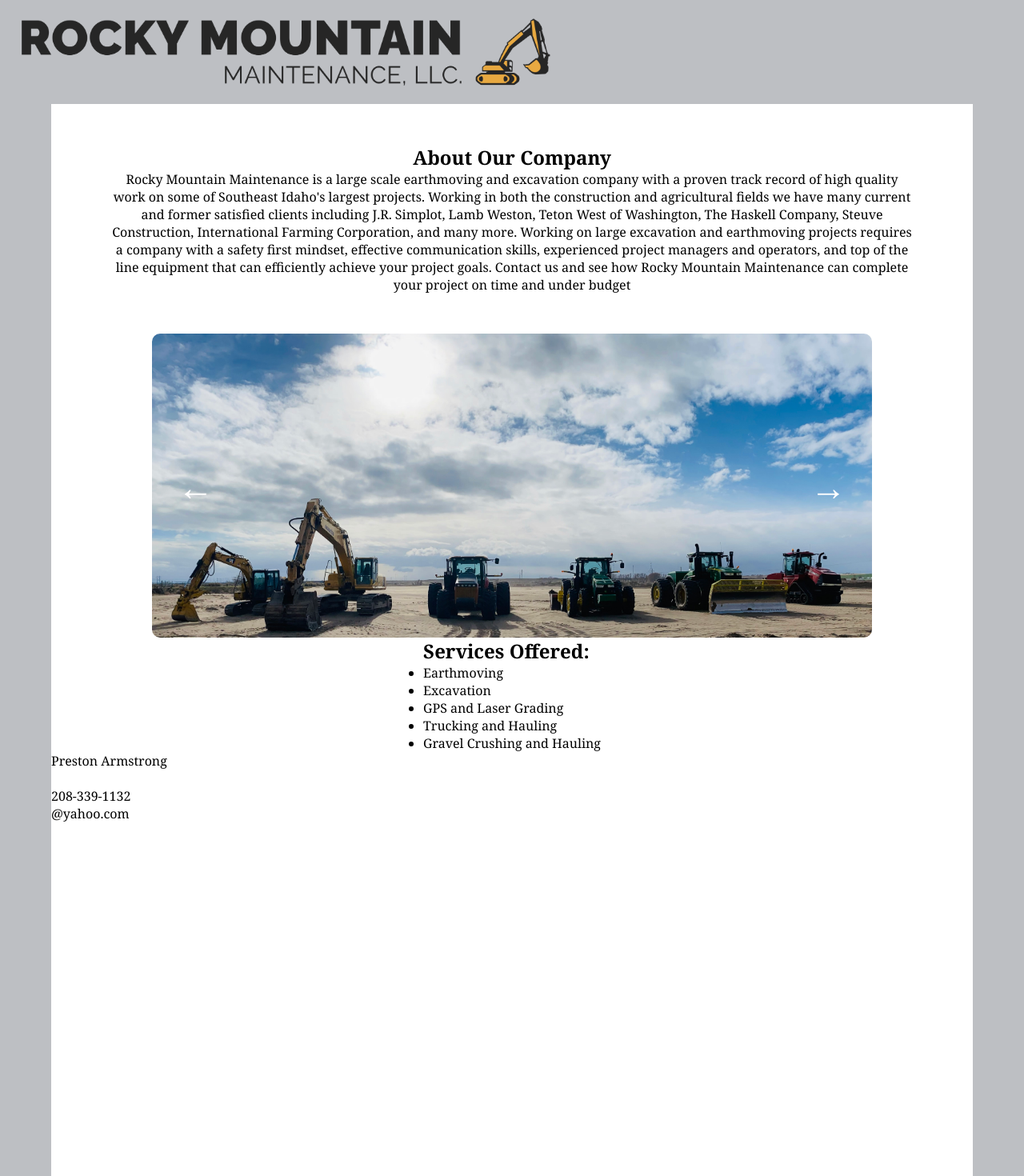
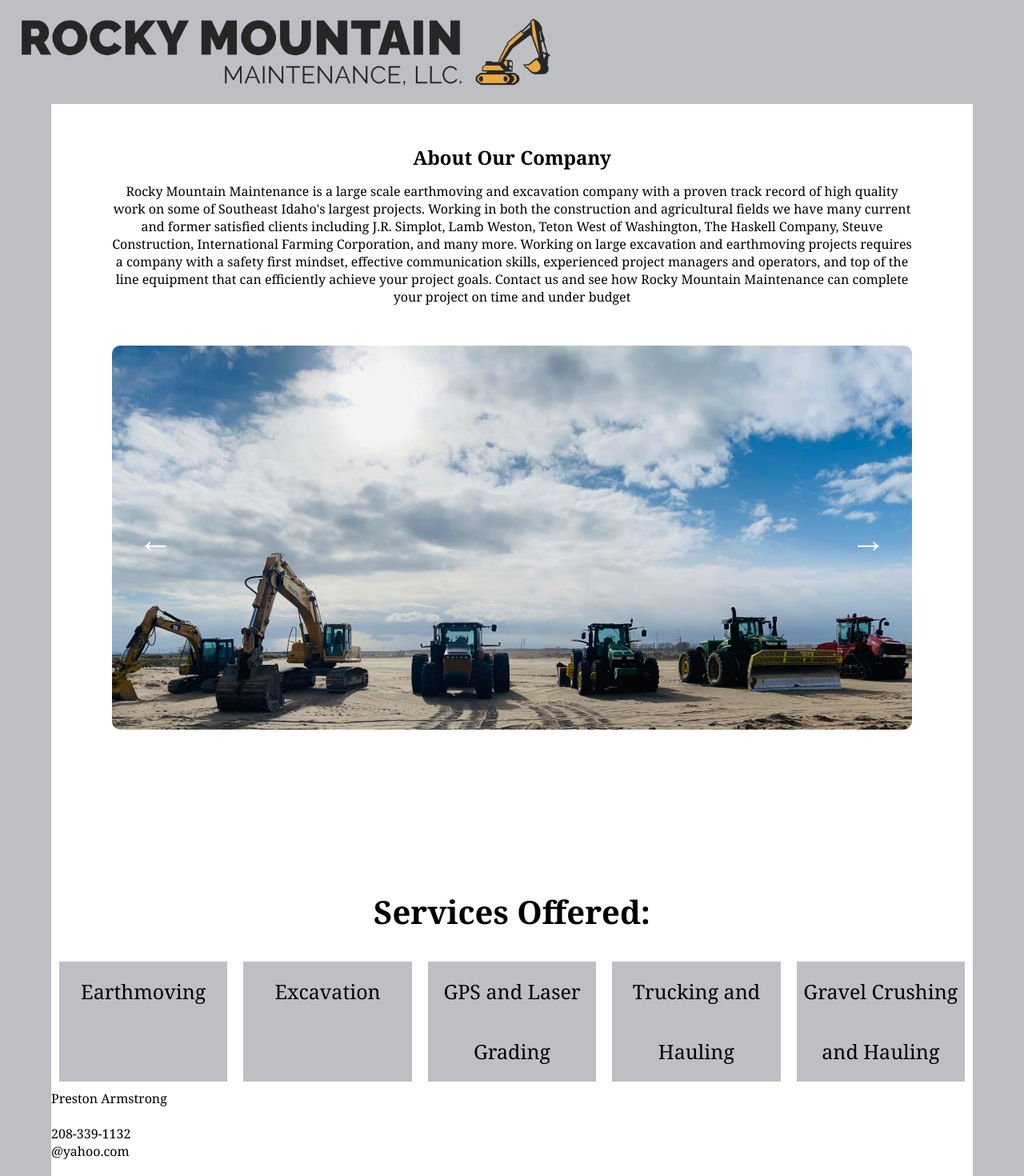
Before and after one commit to Styrlingjohn/RMM-Construction, a React (Create React App) app: page / in a window 1280 px wide. Shown: the top 1470 px of the page at 80% size. Built offline with nearby package versions, Linux system fonts and the light colour scheme.

Commit message:
styled services

```diff
--- a/src/App.css
+++ b/src/App.css
@@ -9,13 +9,17 @@
 
   .logo {
     width: 100%;
+    max-width: 100%;
   }
 }
 
 
 .site {
+  justify-content: center;
   background-color: rgb(189, 191, 195);
   margin: auto;
+  max-width: 100%;
+  max-height: 100%;
 }
 
 .header {
@@ -91,9 +95,17 @@
   display: flex;
   margin: auto;
   justify-content: center;
+  max-width: 100%;
+  max-height: 100%;
+  min-width: none;
+  min-height: none;
 }
 
 .footer {
+  display: flex;
+  max-width: 100%;
+  max-height: 100%;
+  position: relative;
   background-color: rgb(189, 191, 195);
   height: 30px;
 }
--- a/src/App.js
+++ b/src/App.js
@@ -2,6 +2,17 @@
 import './App.css';
 import Slider from './components/Pics'
 
+const serviceBoxes = {
+  display: 'flexbox',
+  'background-color': 'rgb(189, 191, 195)',
+  width: '400px',
+  margin: '10px',
+  'text-align': 'center',
+  'line-height': '75px',
+  'font-size': '25px',
+  'max-width': '100%',
+  'max-height': '100%',
+}
 
 
 function App() {
@@ -14,7 +25,7 @@
       <body className='body' >
         <section className='textbox1'>
           <div >
-            <h1>About Our Company</h1>
+            <h1 style={{ paddingBottom: '15px' }}>About Our Company</h1>
             <p>Rocky Mountain Maintenance is a large scale earthmoving and excavation company with a proven track record of high quality work on some of Southeast Idaho's
               largest projects. Working in both the construction and agricultural fields we have many current and former satisfied clients including J.R. Simplot, Lamb Weston, Teton West of Washington, The Haskell Company, Steuve Construction, International
               Farming Corporation, and many more. Working on large excavation and earthmoving projects requires a company with a safety first mindset, effective communication skills, experienced project managers and operators, and top
@@ -23,19 +34,19 @@
         </section>
         <section>
           <div className='imageList'>
-            <Slider/>
+            <Slider />
           </div>
         </section>
-        <section className='textbox2'>
+        <section>
           <div>
-            <h1>Services Offered:</h1>
-            <ul>
-              <li>Earthmoving</li>
-              <li>Excavation</li>
-              <li>GPS and Laser Grading</li>
-              <li>Trucking and Hauling</li>
-              <li>Gravel Crushing and Hauling</li>
-            </ul>
+            <h1 style={{ paddingBottom: '25px', paddingTop: '200px', textAlign:'center', fontSize: '40px' }} >Services Offered:</h1>
+            <div className='textbox2'>
+              <div style={serviceBoxes}>Earthmoving</div>
+              <div style={serviceBoxes}>Excavation</div>
+              <div style={serviceBoxes}>GPS and Laser Grading</div>
+              <div style={serviceBoxes}>Trucking and Hauling</div>
+              <div style={serviceBoxes}>Gravel Crushing and Hauling</div>
+            </div>
           </div>
         </section>
         <section className='contactInfo'>
--- a/src/components/Pics.js
+++ b/src/components/Pics.js
@@ -18,8 +18,8 @@
   ]
 
   const containerStyles = {
-    width: '900px',
-    height: '380px',
+    width: '1000px',
+    height: '480px',
     margin: 'auto',
     'max-width': '100%'
   };
```
